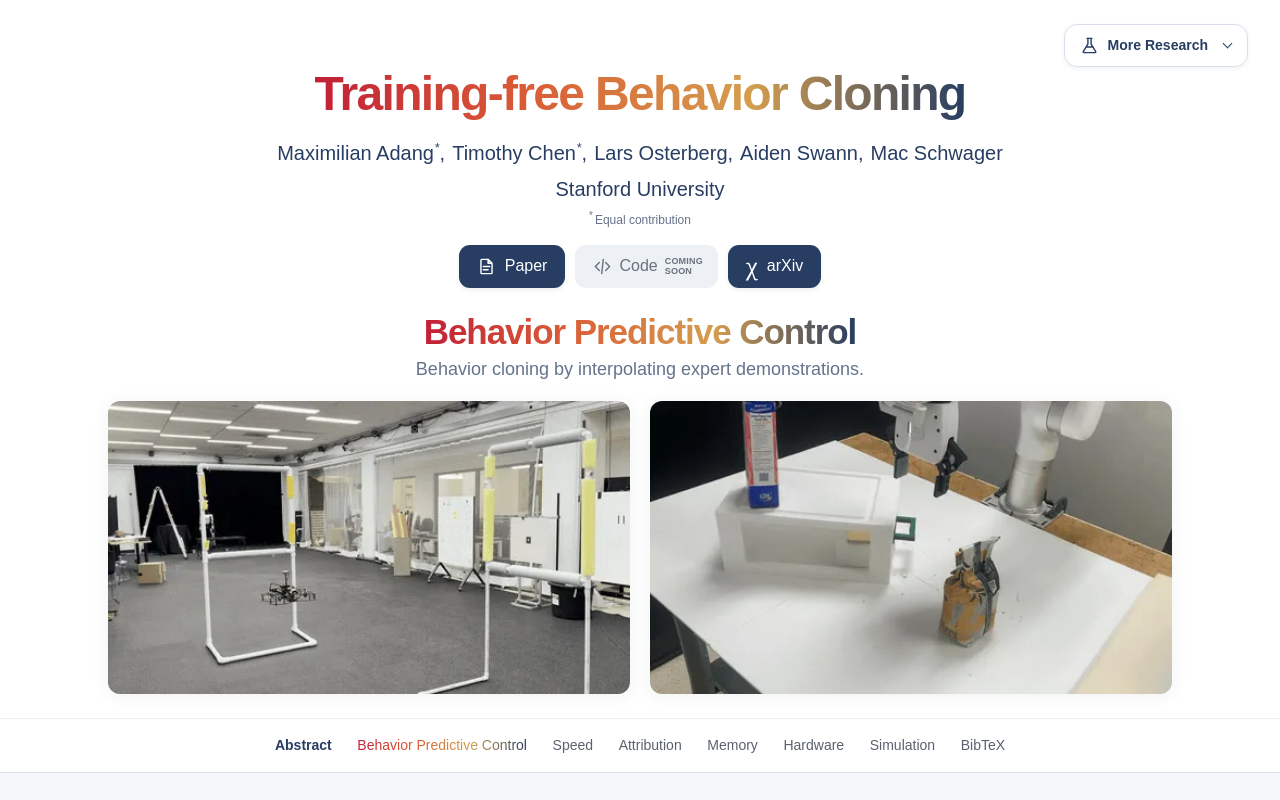
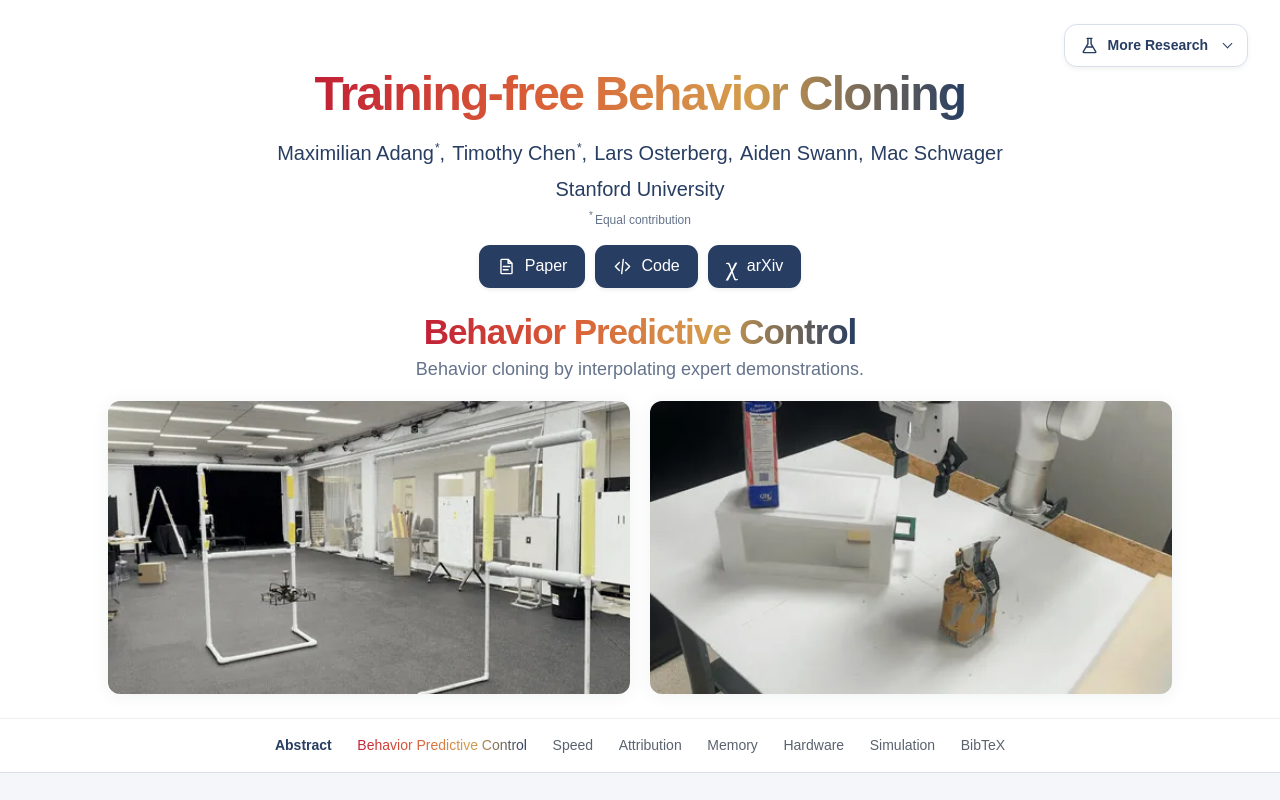
Before and after one commit to trainingfreebehaviorcloning/trainingfreebehaviorcloning.github.io, a plain HTML site: page index.html in a window 1280 px wide. Shown: the top 800 px of the page. Drawn offline with Linux system fonts and the light colour scheme.

Commit message:
Link the public BPC implementation from the Code button

```diff
--- a/index.html
+++ b/index.html
@@ -46,7 +46,7 @@
     <p class="contribution"><sup>*</sup>Equal contribution</p>
     <div class="resource-links" aria-label="Paper resources">
       <a class="pill" href="https://arxiv.org/pdf/2609.30134" target="_blank" rel="noopener"><svg class="icon"><use href="#icon-paper"/></svg> Paper</a>
-      <span class="pill unavailable" title="A public code link has not been announced"><svg class="icon"><use href="#icon-code"/></svg> Code <small>Coming soon</small></span>
+      <a class="pill" href="https://github.com/madang6/bpc" target="_blank" rel="noopener"><svg class="icon"><use href="#icon-code"/></svg> Code</a>
       <a class="pill" href="https://arxiv.org/abs/2609.30134" target="_blank" rel="noopener"><span class="arxiv-icon" aria-hidden="true">χ</span> arXiv</a>
     </div>
   </header>
```
Also changed, not shown: 1 other file.
